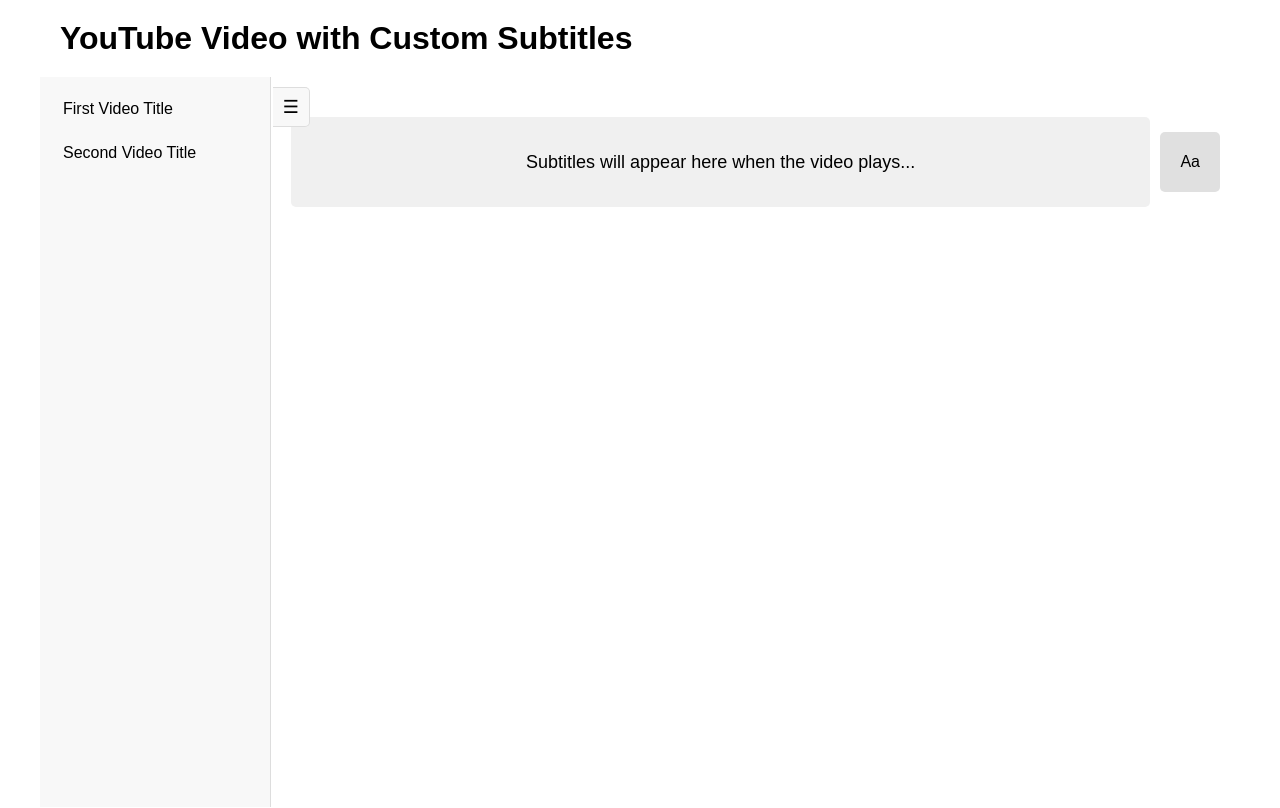
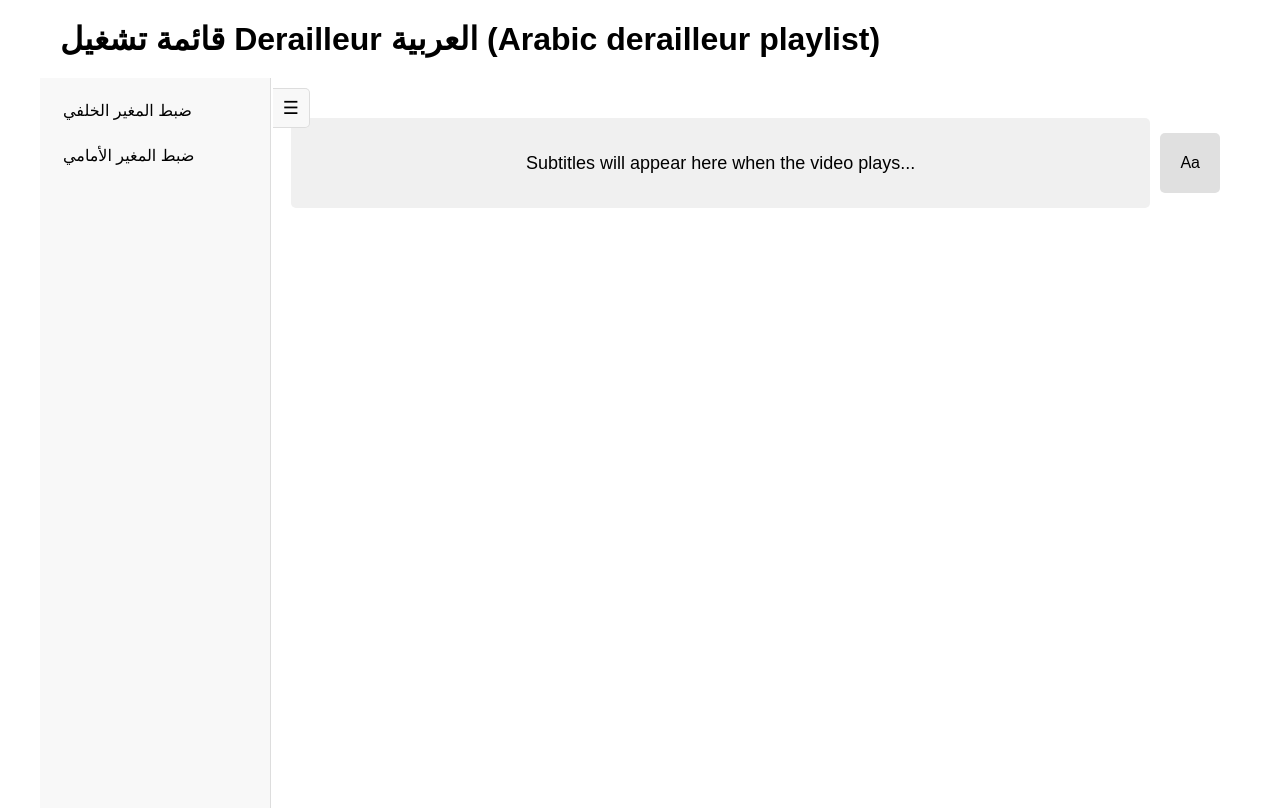
Before and after one commit to toborsnooks/yt-supersubs, a plain HTML site: page sidebar-test-ar.html in a window 1280 px wide. Drawn offline with Linux system fonts and the light colour scheme.

Commit message:
Update sidebar-test-ar.html

```diff
--- a/sidebar-test-ar.html
+++ b/sidebar-test-ar.html
@@ -3,7 +3,7 @@
 <head>
     <meta charset="UTF-8">
     <meta name="viewport" content="width=device-width, initial-scale=1.0">
-    <title>YouTube Video with Custom Subtitles</title>
+    <title> تشغيل Derailleur العربية </title>
     <style>
         body {
             font-family: Arial, sans-serif;
@@ -116,16 +116,16 @@
     </style>
 </head>
 <body>
-    <h1>YouTube Video with Custom Subtitles</h1>
+    <h1> قائمة تشغيل Derailleur العربية (Arabic derailleur playlist)</h1>
 
     <div class="main-container">
         <div id="sidebar">
             <button id="hamburger">☰</button>
-            <div class="video-item" data-video-id="UkZxPIZ1ngY" data-subtitle-file="UkZxPIZ1ngY-en.srt">
-                First Video Title
+            <div class="video-item" data-video-id="UkZxPIZ1ngY" data-subtitle-file="UkZxPIZ1ngY-ar.srt">
+                ضبط المغير الخلفي
             </div>
-            <div class="video-item" data-video-id="ZNG7g83lI-s" data-subtitle-file="ZNG7g83lI-s-en.srt">
-                Second Video Title
+            <div class="video-item" data-video-id="ZNG7g83lI-s" data-subtitle-file="ZNG7g83lI-s-ar.srt">
+                ضبط المغير الأمامي
             </div>
         </div>
 
@@ -151,7 +151,7 @@
         let checkInterval;
         let currentFontSize = 18;
         let currentVideoId = 'UkZxPIZ1ngY';
-        let currentSubtitleFile = 'UkZxPIZ1ngY-en.srt';
+        let currentSubtitleFile = 'UkZxPIZ1ngY-ar.srt';
 
         // Set up event listeners for sidebar video items
         document.querySelectorAll('.video-item').forEach(item => {
```
